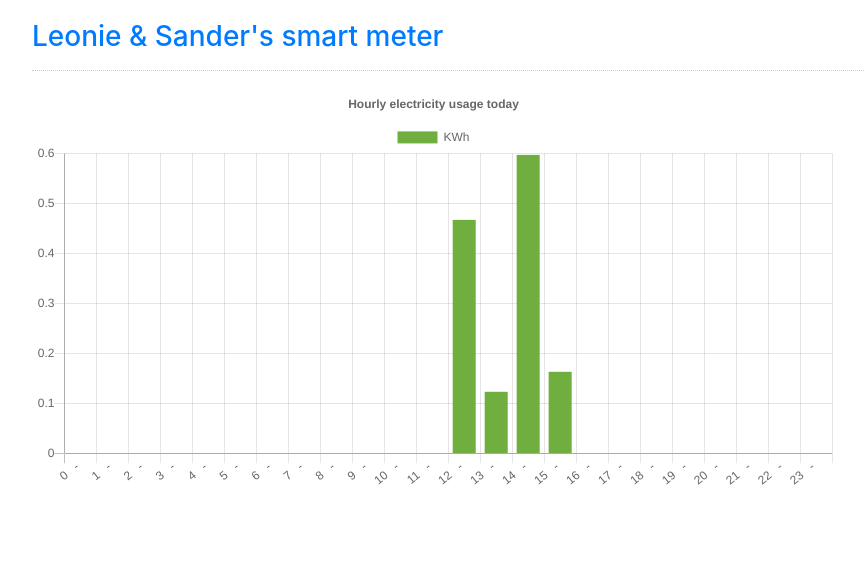
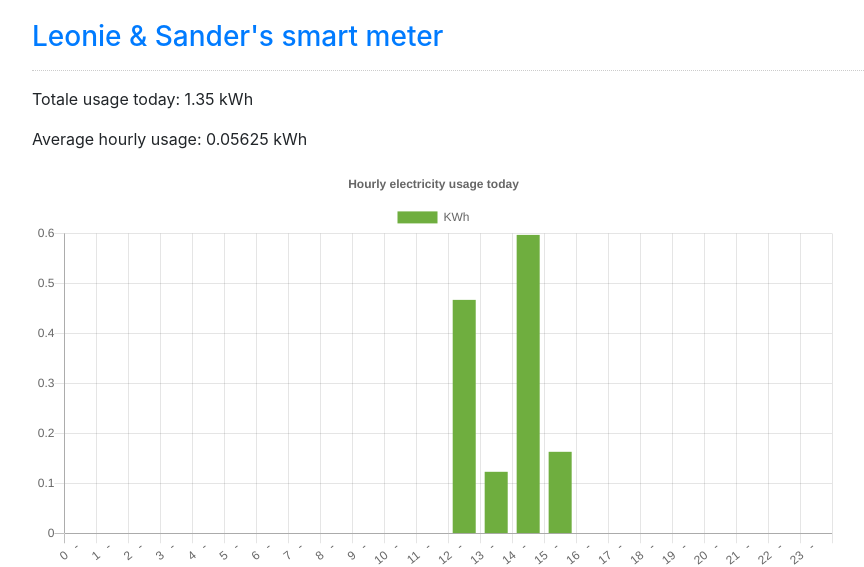
Before and after one commit to LakeSuburbia/Digital-meter, a Django app: page / in a window 1280 px wide. Shown: the top 567 px of the page, without its empty margins (73-937 px from the left). Run offline with Django 3.2, Linux system fonts and the light colour scheme; data comes from the database, SQL or seed files in the repository; some libraries are stand-ins or nearby versions.

Commit message:
Total and Average added

```diff
--- a/interface/meterapp/templates/index.html
+++ b/interface/meterapp/templates/index.html
@@ -11,6 +11,8 @@
         <h3 class="text-primary">Leonie & Sander's smart meter</h3>
         <hr style="border-top:1px dotted #ccc;"/>
 
+        <p>Totale usage today: {{ totalUsage }} kWh</p>
+        <p>Average hourly usage: {{ averageUsage }} kWh</p>
 
         <!--
           Source: https://www.geeksforgeeks.org/data-visualization-using-chartjs-and-django/
--- a/interface/meterapp/views.py
+++ b/interface/meterapp/views.py
@@ -19,8 +19,9 @@ class UsageViewSet(viewsets.ModelViewSet):
 
 
 def chart(request):
+
     labels = []
-    data = get_hourly_usage(request)
+    data = get_usage_data(request)
     for i in range(24):
         labels.append(str(i)+"   - ")
 
@@ -30,18 +31,27 @@ def chart(request):
     })
 
 #Get the hourly usage today
-def get_hourly_usage(request):
+def get_usage_data(request):
     day = date.today()
     allEntriesToday = Usage.objects.filter(timestamp__date = day).order_by('-timestamp')
     hourlyUsage = [0] * 24
+    totalUsage = 0
     for i in range(24):
         allEntriesHour = allEntriesToday.filter(timestamp__hour = i).order_by('-timestamp')
         if allEntriesHour.count() >= 2:
-            hourlyUsage[i] = allEntriesHour.first().nighttime - allEntriesHour.last().nighttime
+            hourlyUsage[i] = allEntriesHour.first().nighttime - allEntriesHour.last().nighttime + allEntriesHour.first().daytime - allEntriesHour.last().daytime
 
 
     return hourlyUsage
 
 
 def index(request):
-    return render(request, 'index.html')
+
+    totalUsage = 0
+    for data in get_usage_data(request):
+        totalUsage += data
+
+    return render(request, 'index.html', {
+        'totalUsage': round(totalUsage,5),
+        'averageUsage': round(totalUsage/24,5)
+    })
--- a/local/p1uitlezen.py
+++ b/local/p1uitlezen.py
@@ -17,7 +17,7 @@ print ("Control-C to quit")
 
 
 # The address where we will collect our data through an hourly API call
-APIaddress = "http://127.0.0.1:8000/restapi/usage/"
+APIaddress = "http://165.227.215.102:8000/restapi/usage/"
 # Length of Sagemcom data
 datalength=25
 # Frequency in seconds
```
